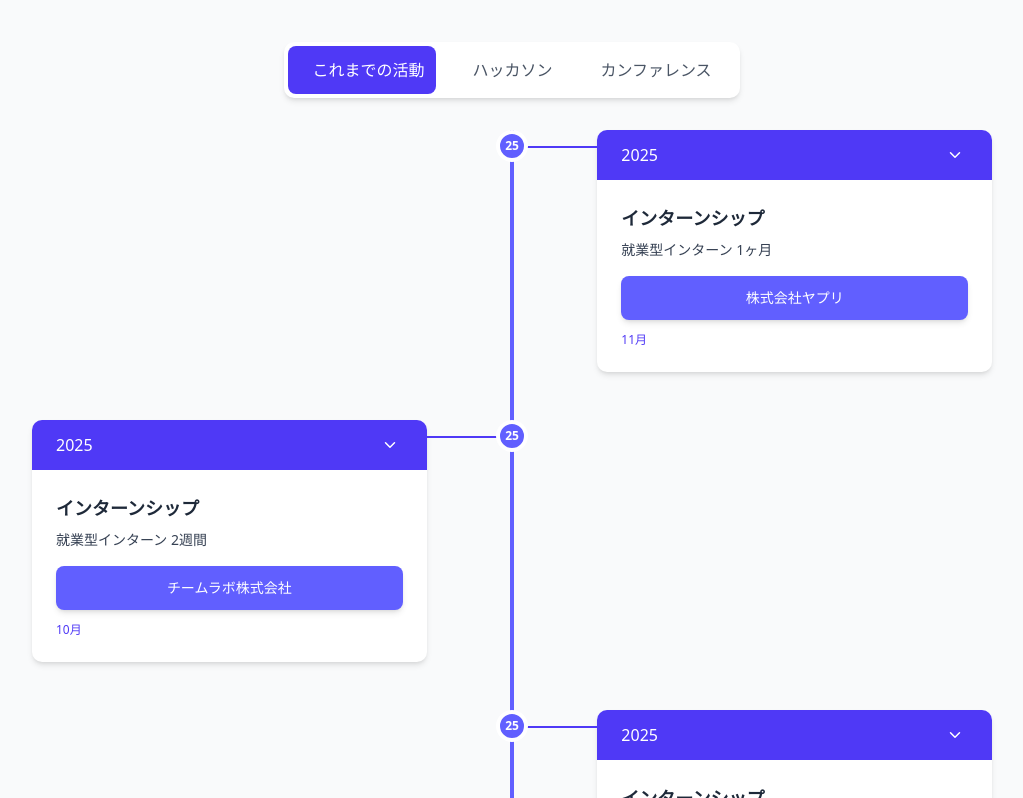
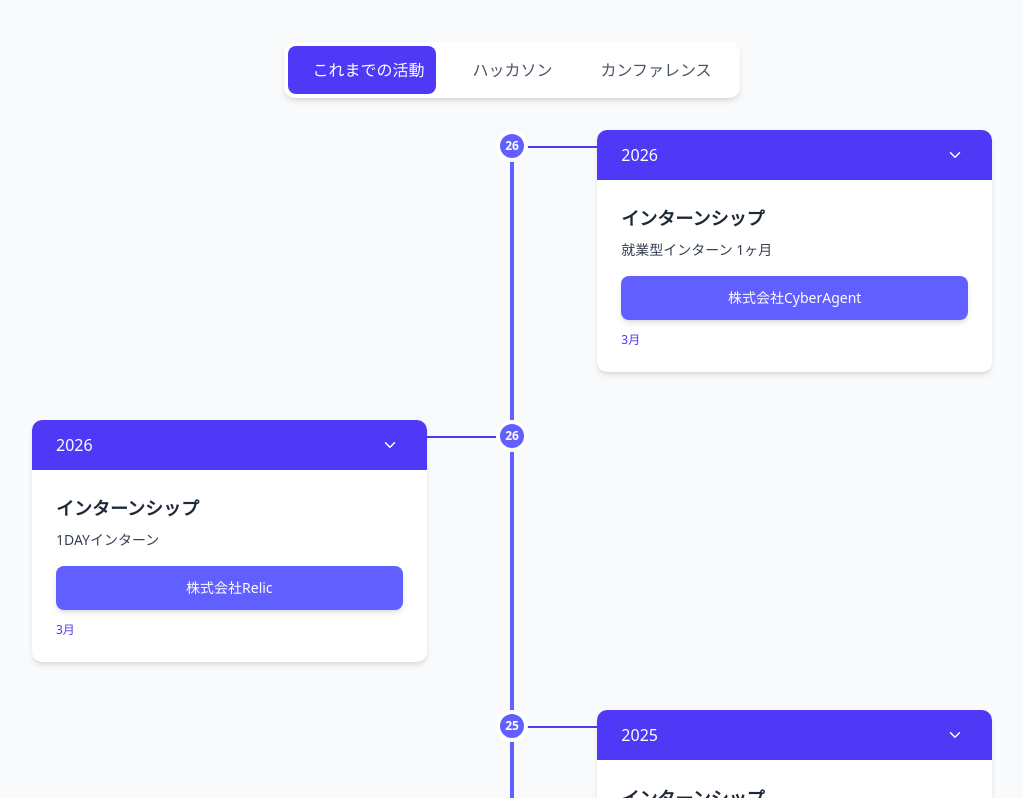
Before and after one commit to ko-tarou/my-portfolio, a Next.js app: page / in a window 1280 px wide. Shown: the part 1882-2680 px from the top of the page, without its empty margins (128-1151 px from the left). Built offline with nearby package versions, Linux system fonts and the light colour scheme.

Commit message:
add 2026年2-3月分追加
Co-Authored-By: Claude Opus 4.6 (1M context) <noreply@anthropic.com>

```diff
--- a/src/resources/timeline.ts
+++ b/src/resources/timeline.ts
@@ -14,6 +14,24 @@ export type TimelineTab = 'activities' | 'hackathons' | 'conferences'
 
 // これまでの活動データ
 export const activitiesEvents: TimelineEvent[] = [
+  {
+    year: "2026",
+    title: "インターンシップ",
+    description: "就業型インターン 1ヶ月",
+    organization: "株式会社CyberAgent",
+    date: "3月",
+    details: "Tappleチームにて1ヶ月間のAndroid開発に取り組みました。チーム全体の視座で動く自走力が身につきました。",
+    isExpanded: false,
+  },
+  {
+    year: "2026",
+    title: "インターンシップ",
+    description: "1DAYインターン",
+    organization: "株式会社Relic",
+    date: "3月",
+    details: "ハッカソン型のインターンで、Boltを使った開発からTikTokへの告知動画によるマーケティングまでを1日で行いました。",
+    isExpanded: false,
+  },
   {
     year: "2025",
     title: "インターンシップ",
@@ -149,6 +167,24 @@ export const activitiesEvents: TimelineEvent[] = [
 
 // ハッカソンデータ
 export const hackathonEvents: TimelineEvent[] = [
+  {
+    year: "2026",
+    title: "スマプロハッカソン",
+    description: "ビリヤードの玉になれ 'VRiard'",
+    organization: "優秀賞",
+    date: "2月",
+    details: "Meta Questを使い、ビリヤードの玉になってプレイするVRゲームを開発しました。Unityで実装し、バックエンドと通信部分を担当しました。",
+    isExpanded: false,
+  },
+  {
+    year: "2026",
+    title: "Webチューニングハッカソン",
+    description: "重いWebページを5時間でどこまで速くできるか",
+    organization: "株式会社リクルート",
+    date: "2月",
+    details: "Lighthouseのスコアで評価されるパフォーマンスチューニングに挑戦しました。フロントエンドを極めることの解像度が上がる、非常に良い刺激となりました。",
+    isExpanded: false,
+  },
   {
     year: "2025",
     title: "JPHACKS2025参加",
```
